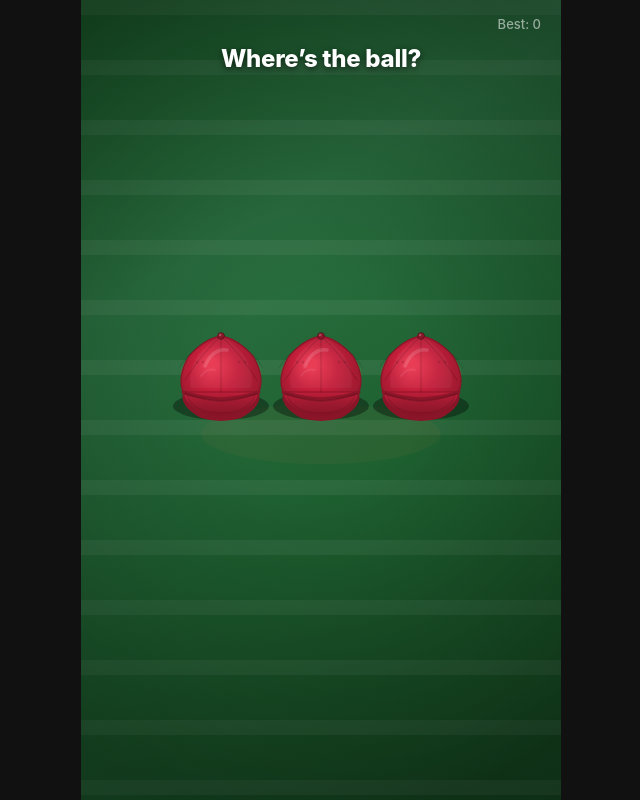
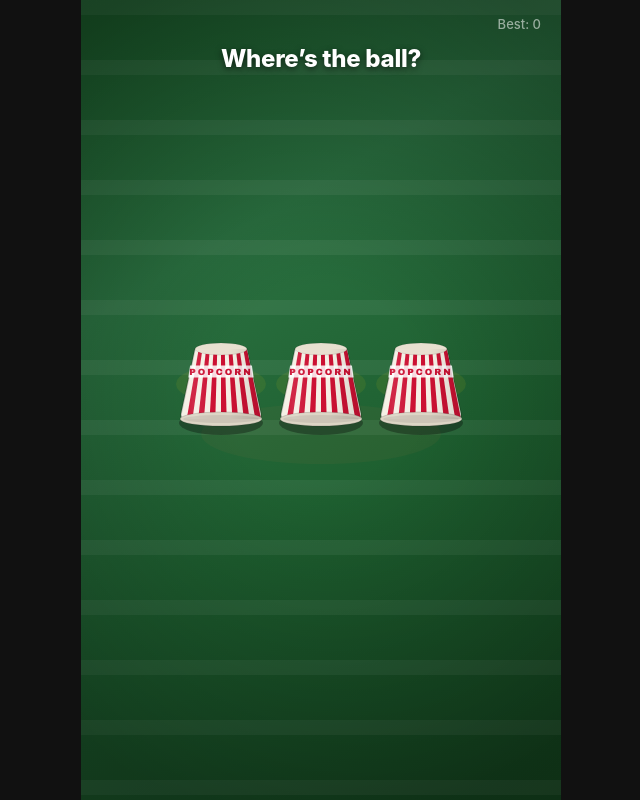
Before and after one commit to unwashedlugosi/shell-game-demo, a plain HTML site: page index.html in a window 1280 px wide. Shown: the whole page, without its empty margins (319-959 px from the left). Drawn offline with Linux system fonts and the light colour scheme.

Commit message:
Replace caps with popcorn buckets — red & white stripes, POPCORN text

```diff
--- a/index.html
+++ b/index.html
@@ -213,9 +213,7 @@ function resize() {
 resize();
 window.addEventListener('resize', resize);
 
-// ── Colors ──
-// All caps are the same color — you have to track by position, not color
-const CAP_COLOR = { main: '#c41e3a', dark: '#8a1528', mid: '#a01a30', light: '#e8354f' };
+// ── Colors ── (popcorn bucket red & white stripes)
 
 // ── Drawing functions ──
 
@@ -312,203 +310,162 @@ function drawBall(x, y, size) {
   ctx.restore();
 }
 
-function drawCap(x, y, w, col, liftY) {
-  // 3/4 view baseball cap — brim faces toward viewer (bottom of screen)
-  // Cap is sitting brim-down, hiding the ball underneath
+function drawCap(x, y, w, _col, liftY) {
+  // Upside-down popcorn bucket hiding the ball
+  // Bucket is flipped: wide opening at bottom (on ground), narrow base on top
   const cy = y + liftY;
-  const scale = w / 90; // reference size
+  const scale = w / 90;
+
+  // Bucket dimensions
+  const topW = 26 * scale;    // narrow top (bucket base when flipped)
+  const botW = 40 * scale;    // wide bottom (bucket opening when flipped)
+  const bH = 70 * scale;      // bucket height
+  const rimH = 5 * scale;     // rolled rim thickness
 
   ctx.save();
   ctx.translate(x, cy);
 
   // ── Shadow on ground ──
-  const shadowY = -liftY; // shadow stays on ground
+  const shadowY = -liftY;
   const shadowSpread = 1 + Math.abs(liftY) * 0.008;
   ctx.beginPath();
-  ctx.ellipse(0, shadowY + 22*scale, 48*scale*shadowSpread, 14*scale*shadowSpread, 0, 0, Math.PI*2);
-  ctx.fillStyle = `rgba(0,0,0,${Math.max(0.1, 0.35 - Math.abs(liftY)*0.003)})`;
+  ctx.ellipse(0, shadowY + bH*0.5 + 4, botW*1.05*shadowSpread, 12*scale*shadowSpread, 0, 0, Math.PI*2);
+  ctx.fillStyle = `rgba(0,0,0,${Math.max(0.08, 0.32 - Math.abs(liftY)*0.003)})`;
   ctx.fill();
 
-  // ── Brim — the key baseball cap feature ──
-  // Curved brim extending toward viewer (downward on screen)
-  // Underside of brim (darker, visible because of 3/4 angle)
+  // ── Bucket body ── (trapezoid: narrow top, wide bottom)
+  // We draw as a filled path
   ctx.beginPath();
-  ctx.moveTo(-38*scale, 8*scale);
-  ctx.quadraticCurveTo(-42*scale, 22*scale, -20*scale, 34*scale);
-  ctx.quadraticCurveTo(0, 40*scale, 20*scale, 34*scale);
-  ctx.quadraticCurveTo(42*scale, 22*scale, 38*scale, 8*scale);
+  ctx.moveTo(-topW, -bH*0.5);           // top-left
+  ctx.lineTo(-botW, bH*0.5 - rimH);     // bottom-left
+  ctx.quadraticCurveTo(-botW, bH*0.5, -botW + 2*scale, bH*0.5); // bottom-left corner
+  ctx.lineTo(botW - 2*scale, bH*0.5);
+  ctx.quadraticCurveTo(botW, bH*0.5, botW, bH*0.5 - rimH);  // bottom-right corner
+  ctx.lineTo(topW, -bH*0.5);            // top-right
   ctx.closePath();
-  ctx.fillStyle = col.dark;
+
+  // Base white fill
+  ctx.fillStyle = '#f5f0e5';
   ctx.fill();
 
-  // Brim top surface (slightly lighter, with curve)
+  // ── Red & white vertical stripes ──
+  ctx.save();
+  ctx.clip(); // clip stripes to bucket shape
+
+  const numStripes = 14;
+  const stripeColor = '#cc1133';
+  for (let i = 0; i < numStripes; i++) {
+    if (i % 2 === 0) continue; // skip white stripes (already white base)
+    // Interpolate left/right edges at top and bottom for this stripe
+    const t1 = i / numStripes;
+    const t2 = (i + 1) / numStripes;
+    const topL = -topW + t1 * topW * 2;
+    const topR = -topW + t2 * topW * 2;
+    const botL = -botW + t1 * botW * 2;
+    const botR = -botW + t2 * botW * 2;
+
+    ctx.beginPath();
+    ctx.moveTo(topL, -bH*0.5);
+    ctx.lineTo(botL, bH*0.5);
+    ctx.lineTo(botR, bH*0.5);
+    ctx.lineTo(topR, -bH*0.5);
+    ctx.closePath();
+    ctx.fillStyle = stripeColor;
+    ctx.fill();
+  }
+  ctx.restore();
+
+  // ── Bucket outline ──
   ctx.beginPath();
-  ctx.moveTo(-36*scale, 6*scale);
-  ctx.quadraticCurveTo(-40*scale, 18*scale, -18*scale, 28*scale);
-  ctx.quadraticCurveTo(0, 33*scale, 18*scale, 28*scale);
-  ctx.quadraticCurveTo(40*scale, 18*scale, 36*scale, 6*scale);
+  ctx.moveTo(-topW, -bH*0.5);
+  ctx.lineTo(-botW, bH*0.5 - rimH);
+  ctx.quadraticCurveTo(-botW, bH*0.5, -botW + 2*scale, bH*0.5);
+  ctx.lineTo(botW - 2*scale, bH*0.5);
+  ctx.quadraticCurveTo(botW, bH*0.5, botW, bH*0.5 - rimH);
+  ctx.lineTo(topW, -bH*0.5);
   ctx.closePath();
-  const brimG = ctx.createLinearGradient(0, 6*scale, 0, 30*scale);
-  brimG.addColorStop(0, col.main);
-  brimG.addColorStop(0.5, col.mid);
-  brimG.addColorStop(1, col.dark);
-  ctx.fillStyle = brimG;
+  ctx.strokeStyle = 'rgba(0,0,0,0.2)';
+  ctx.lineWidth = 1.5 * scale;
+  ctx.stroke();
+
+  // ── Rolled rim at bottom (the opening, now on the ground) ──
+  ctx.beginPath();
+  ctx.ellipse(0, bH*0.5, botW + 1*scale, rimH*1.4, 0, 0, Math.PI*2);
+  ctx.fillStyle = '#ddd5c5';
   ctx.fill();
-
-  // Brim edge stitching line
-  ctx.beginPath();
-  ctx.moveTo(-34*scale, 8*scale);
-  ctx.quadraticCurveTo(-36*scale, 18*scale, -17*scale, 27*scale);
-  ctx.quadraticCurveTo(0, 31*scale, 17*scale, 27*scale);
-  ctx.quadraticCurveTo(36*scale, 18*scale, 34*scale, 8*scale);
-  ctx.strokeStyle = 'rgba(0,0,0,0.12)';
+  ctx.strokeStyle = 'rgba(0,0,0,0.15)';
   ctx.lineWidth = 1 * scale;
   ctx.stroke();
 
-  // Second stitch line near edge
+  // Inner rim (darker, gives depth)
   ctx.beginPath();
-  ctx.moveTo(-32*scale, 9*scale);
-  ctx.quadraticCurveTo(-35*scale, 20*scale, -16*scale, 29*scale);
-  ctx.quadraticCurveTo(0, 33*scale, 16*scale, 29*scale);
-  ctx.quadraticCurveTo(35*scale, 20*scale, 32*scale, 9*scale);
-  ctx.strokeStyle = 'rgba(0,0,0,0.08)';
-  ctx.lineWidth = 0.7 * scale;
+  ctx.ellipse(0, bH*0.5, botW - 2*scale, rimH*0.8, 0, 0, Math.PI*2);
+  ctx.fillStyle = 'rgba(0,0,0,0.08)';
+  ctx.fill();
+
+  // ── Flat base on top (the closed bottom, now facing up) ──
+  ctx.beginPath();
+  ctx.ellipse(0, -bH*0.5, topW, 6*scale, 0, 0, Math.PI*2);
+  ctx.fillStyle = '#e8e0d0';
+  ctx.fill();
+  ctx.strokeStyle = 'rgba(0,0,0,0.12)';
+  ctx.lineWidth = 0.8 * scale;
   ctx.stroke();
 
-  // ── Crown — structured 6-panel dome ──
-  // Back of crown (drawn first, behind front panels)
+  // ── "POPCORN" text band ──
+  // White band across the upper portion
+  const bandY = -bH*0.18;
+  const bandH = 12 * scale;
+  const bandTopW = topW + (botW - topW) * 0.35;
+  const bandBotW = topW + (botW - topW) * 0.48;
+
   ctx.beginPath();
-  ctx.moveTo(-38*scale, 8*scale);
-  ctx.quadraticCurveTo(-44*scale, -8*scale, -32*scale, -28*scale);
-  ctx.quadraticCurveTo(-16*scale, -46*scale, 0, -48*scale);
-  ctx.quadraticCurveTo(16*scale, -46*scale, 32*scale, -28*scale);
-  ctx.quadraticCurveTo(44*scale, -8*scale, 38*scale, 8*scale);
+  ctx.moveTo(-bandTopW, bandY - bandH/2);
+  ctx.lineTo(-bandBotW, bandY + bandH/2);
+  ctx.lineTo(bandBotW, bandY + bandH/2);
+  ctx.lineTo(bandTopW, bandY - bandH/2);
   ctx.closePath();
-
-  const crownG = ctx.createRadialGradient(-10*scale, -20*scale, 5*scale, 0, -10*scale, 50*scale);
-  crownG.addColorStop(0, col.light);
-  crownG.addColorStop(0.4, col.main);
-  crownG.addColorStop(0.8, col.mid);
-  crownG.addColorStop(1, col.dark);
-  ctx.fillStyle = crownG;
+  ctx.fillStyle = 'rgba(255,255,255,0.85)';
   ctx.fill();
 
-  // Crown outline
-  ctx.strokeStyle = col.dark;
-  ctx.lineWidth = 1.2 * scale;
-  ctx.stroke();
+  // "POPCORN" text
+  ctx.fillStyle = '#cc1133';
+  ctx.font = `800 ${9*scale}px 'Arial Black', 'Impact', sans-serif`;
+  ctx.textAlign = 'center';
+  ctx.textBaseline = 'middle';
+  ctx.letterSpacing = `${2*scale}px`;
+  ctx.fillText('POPCORN', 0, bandY + 0.5*scale);
 
-  // ── Panel seams — 6 panels radiating from button ──
-  ctx.strokeStyle = 'rgba(0,0,0,0.18)';
-  ctx.lineWidth = 1 * scale;
-  ctx.lineCap = 'round';
+  // ── Subtle lighting / sheen ──
+  // Left-side highlight
+  const sheenG = ctx.createLinearGradient(-botW, 0, -topW*0.3, 0);
+  sheenG.addColorStop(0, 'rgba(255,255,255,0)');
+  sheenG.addColorStop(0.4, 'rgba(255,255,255,0.1)');
+  sheenG.addColorStop(1, 'rgba(255,255,255,0)');
 
-  // Center front seam
   ctx.beginPath();
-  ctx.moveTo(0, -48*scale);
-  ctx.quadraticCurveTo(0, -20*scale, 0, 8*scale);
-  ctx.stroke();
-
-  // Front-left panel seam
-  ctx.beginPath();
-  ctx.moveTo(0, -48*scale);
-  ctx.quadraticCurveTo(-18*scale, -32*scale, -36*scale, -4*scale);
-  ctx.stroke();
-
-  // Front-right panel seam
-  ctx.beginPath();
-  ctx.moveTo(0, -48*scale);
-  ctx.quadraticCurveTo(18*scale, -32*scale, 36*scale, -4*scale);
-  ctx.stroke();
-
-  // Back-left seam (visible at edge)
-  ctx.beginPath();
-  ctx.moveTo(0, -48*scale);
-  ctx.quadraticCurveTo(-30*scale, -38*scale, -42*scale, -16*scale);
-  ctx.strokeStyle = 'rgba(0,0,0,0.1)';
-  ctx.stroke();
-
-  // Back-right seam
-  ctx.beginPath();
-  ctx.moveTo(0, -48*scale);
-  ctx.quadraticCurveTo(30*scale, -38*scale, 42*scale, -16*scale);
-  ctx.stroke();
-
-  // ── Front panel — slightly raised look for the front two panels ──
-  // This gives the structured/stiff front panel look
-  ctx.beginPath();
-  ctx.moveTo(-30*scale, 4*scale);
-  ctx.quadraticCurveTo(-34*scale, -12*scale, -22*scale, -30*scale);
-  ctx.quadraticCurveTo(-10*scale, -44*scale, 0, -48*scale);
-  ctx.quadraticCurveTo(10*scale, -44*scale, 22*scale, -30*scale);
-  ctx.quadraticCurveTo(34*scale, -12*scale, 30*scale, 4*scale);
+  ctx.moveTo(-topW, -bH*0.5);
+  ctx.lineTo(-botW, bH*0.5);
+  ctx.lineTo(-topW*0.3, bH*0.5);
+  ctx.lineTo(-topW*0.2, -bH*0.5);
   ctx.closePath();
-  ctx.fillStyle = 'rgba(255,255,255,0.04)';
+  ctx.fillStyle = sheenG;
   ctx.fill();
 
-  // ── Sweatband / headband — visible at the base ──
+  // Right-side shadow
+  const shadowG = ctx.createLinearGradient(topW*0.3, 0, botW, 0);
+  shadowG.addColorStop(0, 'rgba(0,0,0,0)');
+  shadowG.addColorStop(0.5, 'rgba(0,0,0,0.06)');
+  shadowG.addColorStop(1, 'rgba(0,0,0,0.12)');
+
   ctx.beginPath();
-  ctx.moveTo(-38*scale, 8*scale);
-  ctx.quadraticCurveTo(-20*scale, 14*scale, 0, 15*scale);
-  ctx.quadraticCurveTo(20*scale, 14*scale, 38*scale, 8*scale);
-  ctx.lineWidth = 3 * scale;
-  ctx.strokeStyle = col.dark;
-  ctx.stroke();
-
-  // Inner band line
-  ctx.beginPath();
-  ctx.moveTo(-36*scale, 10*scale);
-  ctx.quadraticCurveTo(-18*scale, 16*scale, 0, 17*scale);
-  ctx.quadraticCurveTo(18*scale, 16*scale, 36*scale, 10*scale);
-  ctx.lineWidth = 1.5 * scale;
-  ctx.strokeStyle = 'rgba(0,0,0,0.2)';
-  ctx.stroke();
-
-  // ── Button on top ──
-  ctx.beginPath();
-  ctx.arc(0, -48*scale, 3.5*scale, 0, Math.PI*2);
-  ctx.fillStyle = col.dark;
+  ctx.moveTo(topW*0.2, -bH*0.5);
+  ctx.lineTo(topW*0.3, bH*0.5);
+  ctx.lineTo(botW, bH*0.5);
+  ctx.lineTo(topW, -bH*0.5);
+  ctx.closePath();
+  ctx.fillStyle = shadowG;
   ctx.fill();
-  ctx.beginPath();
-  ctx.arc(0, -48*scale, 3.5*scale, 0, Math.PI*2);
-  ctx.strokeStyle = 'rgba(0,0,0,0.3)';
-  ctx.lineWidth = 0.8 * scale;
-  ctx.stroke();
-  // Button highlight
-  ctx.beginPath();
-  ctx.arc(-0.8*scale, -49*scale, 1.2*scale, 0, Math.PI*2);
-  ctx.fillStyle = 'rgba(255,255,255,0.25)';
-  ctx.fill();
-
-  // ── Crown highlight / sheen ──
-  ctx.beginPath();
-  ctx.moveTo(-16*scale, -18*scale);
-  ctx.quadraticCurveTo(-8*scale, -36*scale, 6*scale, -34*scale);
-  ctx.strokeStyle = 'rgba(255,255,255,0.14)';
-  ctx.lineWidth = 3.5 * scale;
-  ctx.lineCap = 'round';
-  ctx.stroke();
-
-  // Smaller secondary highlight
-  ctx.beginPath();
-  ctx.moveTo(-20*scale, -8*scale);
-  ctx.quadraticCurveTo(-14*scale, -16*scale, -6*scale, -14*scale);
-  ctx.strokeStyle = 'rgba(255,255,255,0.08)';
-  ctx.lineWidth = 2 * scale;
-  ctx.stroke();
-
-  // ── Eyelets — small ventilation holes on side panels ──
-  const eyeletY = -22*scale;
-  for (const ex of [-24*scale, -18*scale, 24*scale, 18*scale]) {
-    ctx.beginPath();
-    ctx.arc(ex, eyeletY, 1.3*scale, 0, Math.PI*2);
-    ctx.fillStyle = 'rgba(0,0,0,0.15)';
-    ctx.fill();
-    ctx.beginPath();
-    ctx.arc(ex, eyeletY - 0.5*scale, 0.6*scale, 0, Math.PI*2);
-    ctx.fillStyle = 'rgba(255,255,255,0.1)';
-    ctx.fill();
-  }
 
   ctx.restore();
 }
@@ -569,7 +526,7 @@ function updateUI() {
   const s = state;
   let instr = '';
   if (s.phase === 'reveal' || s.phase === 'covering') instr = 'Watch the ball\u2026';
-  else if (s.phase === 'shuffling') instr = 'Follow the cap\u2026';
+  else if (s.phase === 'shuffling') instr = 'Follow the bucket\u2026';
   else if (s.phase === 'picking') instr = 'Where\u2019s the ball?';
   else if (s.phase === 'revealing') instr = s.pickedSlot === s.capSlots[s.ballUnder] ? '&#x2705; Yes!' : '&#x274C; Nope!';
   else if (s.phase === 'gameover') instr = '';
@@ -584,7 +541,7 @@ function updateUI() {
     <div class="ui-instruction">${instr}</div>`;
 
   if (s.numCaps > 3 && s.phase !== 'gameover') {
-    html += `<div class="ui-cap-count">${s.numCaps} caps</div>`;
+    html += `<div class="ui-cap-count">${s.numCaps} buckets</div>`;
   }
 
   uiEl.innerHTML = html;
@@ -595,11 +552,13 @@ function updateUI() {
       const x = slotX(slot, s.numCaps);
       const zone = document.createElement('div');
       zone.className = 'tap-zone';
-      const size = CAP_W * 1.1;
-      zone.style.width = size + 'px';
-      zone.style.height = size + 'px';
-      zone.style.left = (x - size/2) + 'px';
-      zone.style.top = (CY - size*0.4) + 'px';
+      const zw = CAP_W * 1.1;
+      const zh = CAP_W * 1.6; // taller for bucket shape
+      zone.style.width = zw + 'px';
+      zone.style.height = zh + 'px';
+      zone.style.left = (x - zw/2) + 'px';
+      zone.style.top = (CY - zh*0.55) + 'px';
+      zone.style.borderRadius = '8px';
       zone.dataset.slot = slot;
       zone.addEventListener('click', () => handlePick(slot));
       uiEl.appendChild(zone);
@@ -773,35 +732,33 @@ function frame(now) {
   if (s.ballVisible) {
     const ballCap = positions.find(p => p.capIdx === s.ballUnder);
     if (ballCap) {
-      drawBall(ballCap.x, ballCap.y + 22, BALL_R);
+      drawBall(ballCap.x, ballCap.y + 30, BALL_R);
     }
   }
 
   // Draw caps
   for (const p of positions) {
-    const col = CAP_COLOR;
-
     // Glow effect during picking phase
     if (s.phase === 'picking') {
       ctx.save();
       ctx.beginPath();
-      ctx.ellipse(p.x, p.y + p.liftY - 10, CAP_W*0.45, CAP_W*0.3, 0, 0, Math.PI*2);
+      ctx.ellipse(p.x, p.y + p.liftY, CAP_W*0.5, CAP_W*0.2, 0, 0, Math.PI*2);
       ctx.fillStyle = 'rgba(255, 215, 0, 0.08)';
       ctx.fill();
       ctx.restore();
     }
 
-    // Highlight picked cap during reveal
+    // Highlight picked bucket during reveal
     if (s.phase === 'revealing' && s.pickedSlot === s.capSlots[p.capIdx]) {
       ctx.save();
       ctx.beginPath();
-      ctx.ellipse(p.x, p.y - 10, CAP_W*0.5, CAP_W*0.35, 0, 0, Math.PI*2);
+      ctx.ellipse(p.x, p.y, CAP_W*0.55, CAP_W*0.25, 0, 0, Math.PI*2);
       ctx.fillStyle = 'rgba(255, 215, 0, 0.12)';
       ctx.fill();
       ctx.restore();
     }
 
-    drawCap(p.x, p.y, CAP_W, col, p.liftY);
+    drawCap(p.x, p.y, CAP_W, null, p.liftY);
   }
 }
 
```
